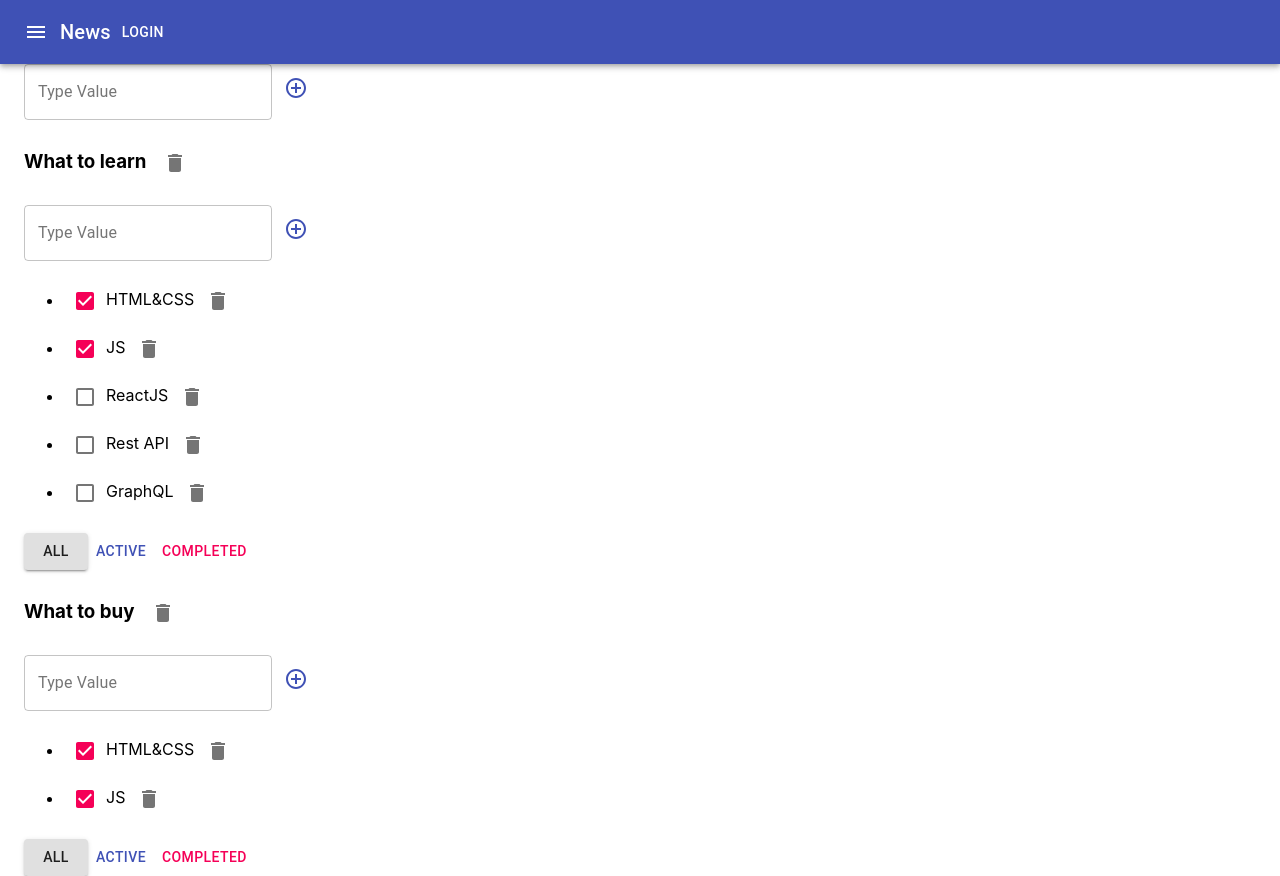
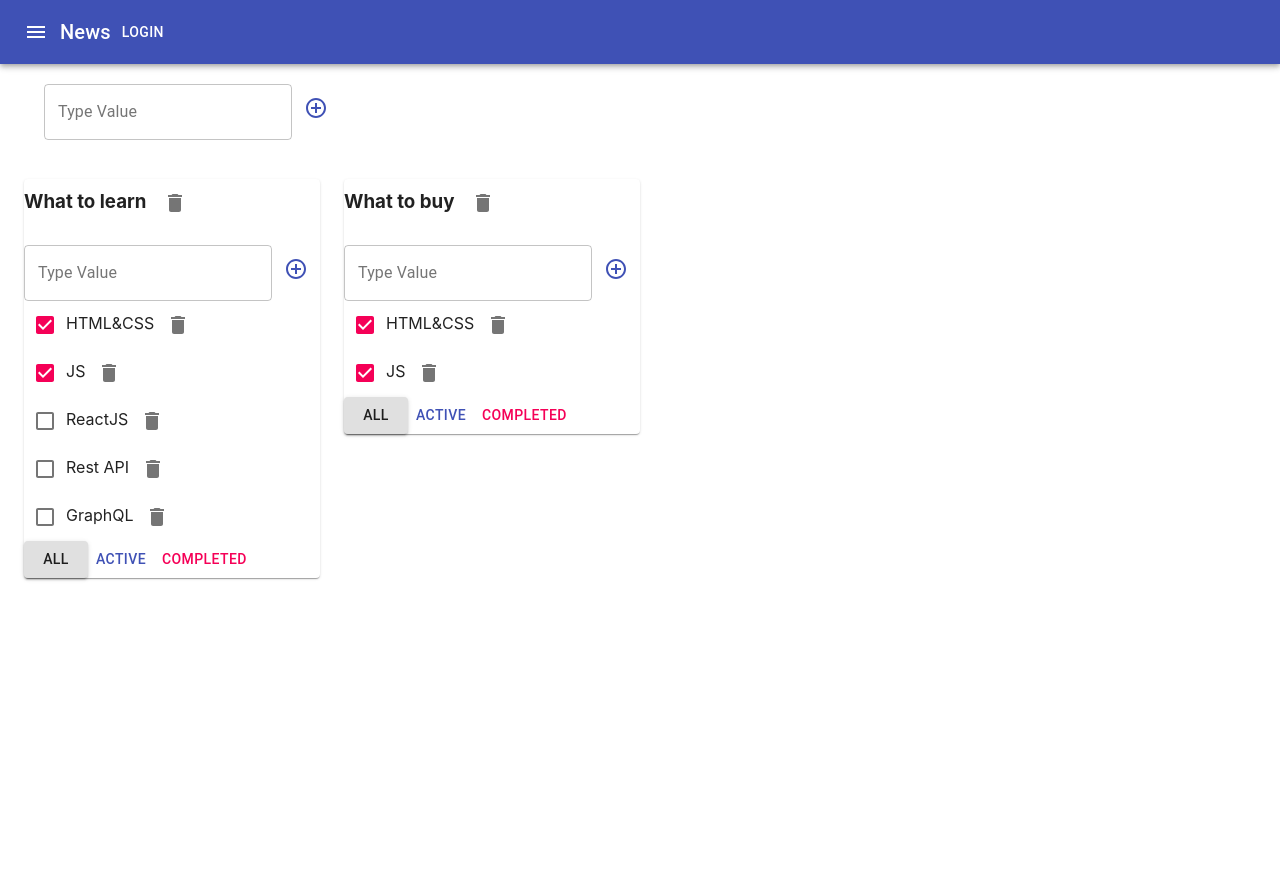
Before and after one commit to bohdanloik/todolist_4, a React (Create React App) app: page / in a window 1280 px wide. After the commit the page ends 800 px from the top, so only its background shows below. Built offline with nearby package versions, Linux system fonts and the light colour scheme.

Commit message:
add Bootstrap grid

```diff
--- a/src/App.tsx
+++ b/src/App.tsx
@@ -5,7 +5,7 @@ import { v1 } from 'uuid';
 import { AddItemForm } from './AddItemForm';
 import { isPropertySignature } from 'typescript';
 import { TaskType } from './Todolist';
-import { AppBar, Button, Container, IconButton, Toolbar, Typography } from '@material-ui/core';
+import { AppBar, Button, Container, Grid, IconButton, Paper, Toolbar, Typography } from '@material-ui/core';
 import { Menu } from '@material-ui/icons';
 
 export type FilterValuesType = "all" | "active" | "completed";
@@ -123,7 +123,10 @@ function App() {
                 </Toolbar>
             </AppBar>
             <Container fixed>
+                <Grid container style={{padding:'20px'}}>
                     <AddItemForm addItem={addTodolist} />
+                </Grid>
+                <Grid container spacing={3}>
                     {
                         todolists.map((tl) => {
 
@@ -136,7 +139,9 @@ function App() {
                                 tasksForTodolist = tasksForTodolist.filter(t => t.isDone === true);
                             }
 
-                    return  <Todolist
+                            return  <Grid item>
+                                        <Paper>
+                                            <Todolist
                                                 key={tl.id}
                                                 id={tl.id}
                                                 title={tl.title}
@@ -148,9 +153,13 @@ function App() {
                                                 changeTaskTitle={changeTaskTitle}
                                                 filter={tl.filter}
                                                 removeTodoList={removeTodoList}
-                            changeTodoListTitle={changeTodoListTitle} />
+                                                changeTodoListTitle={changeTodoListTitle}
+                                            />
+                                        </Paper>
+                                    </Grid>
                         })
                     }
+                </Grid>
             </Container>
         </div>
     );
--- a/src/Todolist.tsx
+++ b/src/Todolist.tsx
@@ -50,7 +50,7 @@ export function Todolist(props: PropsType) {
 
         <AddItemForm addItem={addTask}/>
 
-        <ul>
+        <div>
             {
                 props.tasks.map(t => {
 
@@ -62,16 +62,16 @@ export function Todolist(props: PropsType) {
                         props.changeTaskTitle(t.id,  newValue, props.id);
                     }
 
-                    return <li key={t.id} className={t.isDone ? 'is-done' : ''}>
+                    return <div key={t.id} className={t.isDone ? 'is-done' : ''}>
                         <Checkbox  onChange={onChangeStatusHadler} checked={t.isDone}/>
                         <EditableSpan title={t.title} onChange={onChangeTitleHandler}/>
                         <IconButton aria-label="delete" onClick={onClickHandler}>
                             <Delete />
                         </IconButton>
-                    </li>
+                    </div>
                 })
             }
-        </ul>
+        </div>
         <div>
             <Button  variant={props.filter === 'all' ? 'contained':'text'} onClick={ onAllClickHandler }>All</Button>
             <Button color={'primary'} variant={props.filter === 'active' ? 'contained':'text'} onClick={ onActiveClickHandler }>Active</Button>
```
Lines whose indentation alone changed are shown as unchanged.
